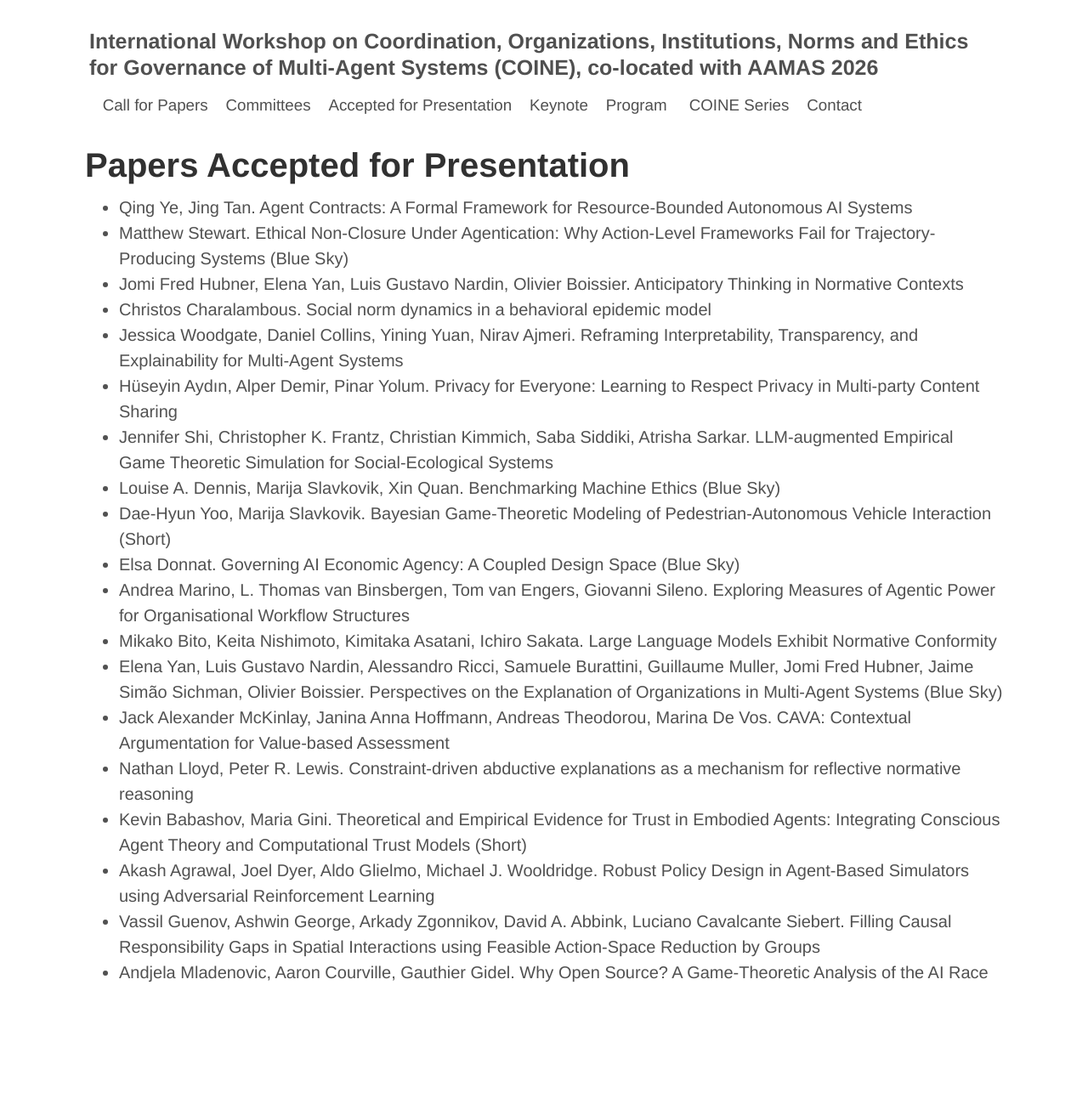
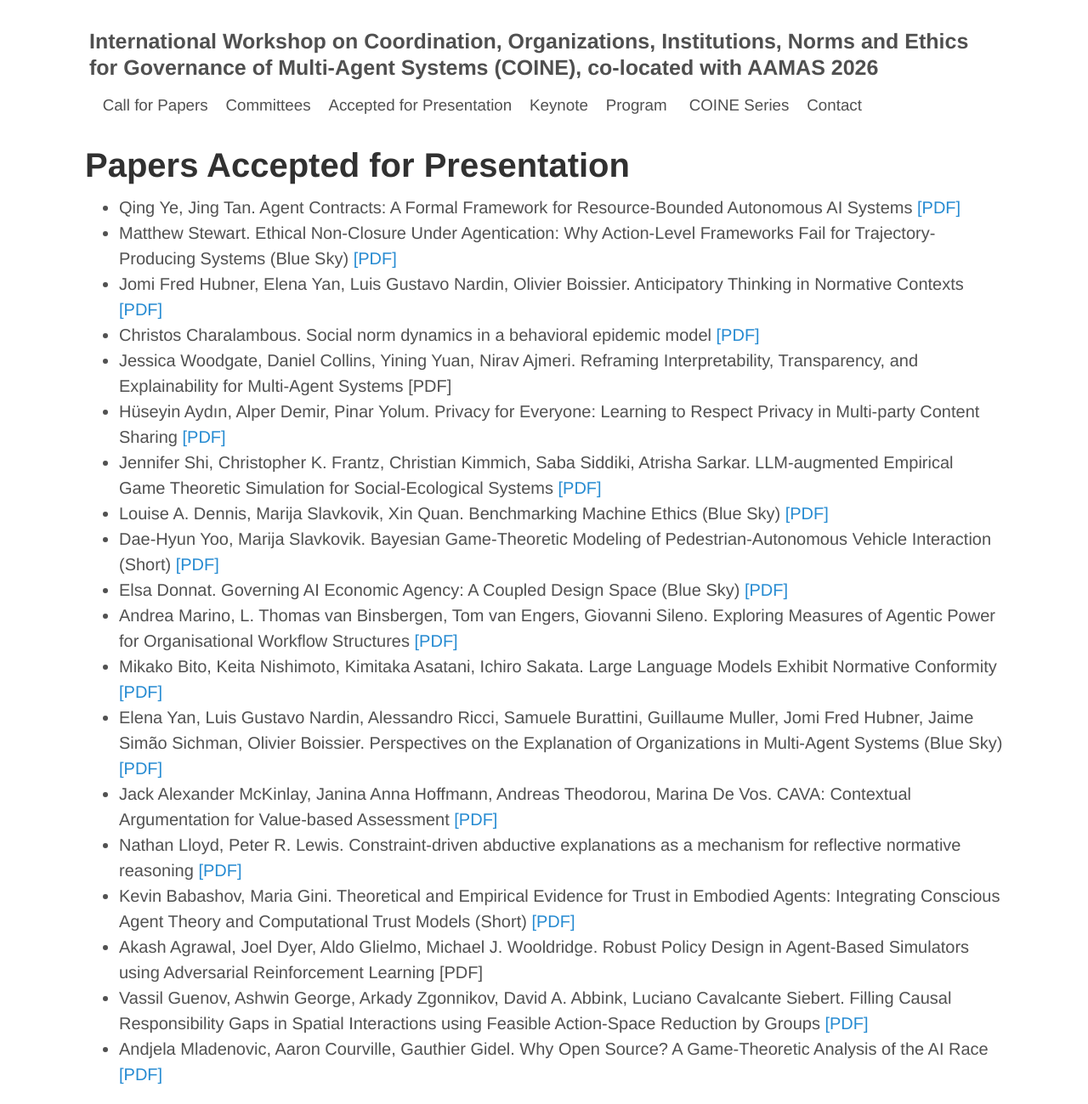
Before and after one commit to coin-workshop/coine-2026-paphos, a Jekyll site: the page built from accepted_for_presentation.md, in a window 1280 px wide. Shown: the whole page at 85% size. Built offline with Jekyll 4.4.1, drawn with Linux system fonts in a browser that asks for light colours; before the commit the page ends 1179 px from its top, so only the background shows below that.

Commit message:
camera ready papers

```diff
--- a/accepted_for_presentation.md
+++ b/accepted_for_presentation.md
@@ -6,22 +6,22 @@ robots: noindex
 
 # Papers Accepted for Presentation
 
-- Qing Ye, Jing Tan. Agent Contracts: A Formal Framework for Resource-Bounded Autonomous AI Systems
-- Matthew Stewart. Ethical Non-Closure Under Agentication: Why Action-Level Frameworks Fail for Trajectory-Producing Systems (Blue Sky)
-- Jomi Fred Hubner, Elena Yan, Luis Gustavo Nardin, Olivier Boissier. Anticipatory Thinking in Normative Contexts
-- Christos Charalambous. Social norm dynamics in a behavioral epidemic model
-- Jessica Woodgate, Daniel Collins, Yining Yuan, Nirav Ajmeri. Reframing Interpretability, Transparency, and Explainability for Multi-Agent Systems
-- Hüseyin Aydın, Alper Demir, Pinar Yolum. Privacy for Everyone: Learning to Respect Privacy in Multi-party Content Sharing
-- Jennifer Shi, Christopher K. Frantz, Christian Kimmich, Saba Siddiki, Atrisha Sarkar. LLM-augmented Empirical Game Theoretic Simulation for Social-Ecological Systems
-- Louise A. Dennis, Marija Slavkovik, Xin Quan.	Benchmarking Machine Ethics	(Blue Sky)
-- Dae-Hyun Yoo, Marija Slavkovik. Bayesian Game-Theoretic Modeling of Pedestrian-Autonomous Vehicle Interaction	(Short)
-- Elsa Donnat. Governing AI Economic Agency: A Coupled Design Space (Blue Sky)
-- Andrea Marino, L. Thomas van Binsbergen, Tom van Engers, Giovanni Sileno.	Exploring Measures of Agentic Power for Organisational Workflow Structures
-- Mikako Bito, Keita Nishimoto, Kimitaka Asatani, Ichiro Sakata. Large Language Models Exhibit Normative Conformity
-- Elena Yan, Luis Gustavo Nardin, Alessandro Ricci, Samuele Burattini, Guillaume Muller, Jomi Fred Hubner, Jaime Simão Sichman, Olivier Boissier. Perspectives on the Explanation of Organizations in Multi-Agent Systems (Blue Sky)
-- Jack Alexander McKinlay, Janina Anna Hoffmann, Andreas Theodorou, Marina De Vos. CAVA: Contextual Argumentation for Value-based Assessment
-- Nathan Lloyd, Peter R. Lewis.	Constraint-driven abductive explanations as a mechanism for reflective normative reasoning
-- Kevin Babashov, Maria Gini. Theoretical and Empirical Evidence for Trust in Embodied Agents: Integrating Conscious Agent Theory and Computational Trust Models (Short)
-- Akash Agrawal, Joel Dyer, Aldo Glielmo, Michael J. Wooldridge. Robust Policy Design in Agent-Based Simulators using Adversarial Reinforcement Learning
-- Vassil Guenov, Ashwin George, Arkady Zgonnikov, David A. Abbink, Luciano Cavalcante Siebert. Filling Causal Responsibility Gaps in Spatial Interactions using Feasible Action-Space Reduction by Groups
-- Andjela Mladenovic, Aaron Courville, Gauthier Gidel. Why Open Source? A Game-Theoretic Analysis of the AI Race
+- Qing Ye, Jing Tan. Agent Contracts: A Formal Framework for Resource-Bounded Autonomous AI Systems [\[PDF\]]({{ site.path }}/papers/paper_1.pdf)
+- Matthew Stewart. Ethical Non-Closure Under Agentication: Why Action-Level Frameworks Fail for Trajectory-Producing Systems (Blue Sky) [\[PDF\]]({{ site.path }}/papers/paper_2.pdf)
+- Jomi Fred Hubner, Elena Yan, Luis Gustavo Nardin, Olivier Boissier. Anticipatory Thinking in Normative Contexts [\[PDF\]]({{ site.path }}/papers/paper_3.pdf)
+- Christos Charalambous. Social norm dynamics in a behavioral epidemic model [\[PDF\]]({{ site.path }}/papers/paper_5.pdf)
+- Jessica Woodgate, Daniel Collins, Yining Yuan, Nirav Ajmeri. Reframing Interpretability, Transparency, and Explainability for Multi-Agent Systems \[PDF\]
+- Hüseyin Aydın, Alper Demir, Pinar Yolum. Privacy for Everyone: Learning to Respect Privacy in Multi-party Content Sharing	[\[PDF\]]({{ site.path }}/papers/paper_8.pdf)
+- Jennifer Shi, Christopher K. Frantz, Christian Kimmich, Saba Siddiki, Atrisha Sarkar. LLM-augmented Empirical Game Theoretic Simulation for Social-Ecological Systems	[\[PDF\]]({{ site.path }}/papers/paper_10.pdf)
+- Louise A. Dennis, Marija Slavkovik, Xin Quan.	Benchmarking Machine Ethics	(Blue Sky) [\[PDF\]]({{ site.path }}/papers/paper_11.pdf)
+- Dae-Hyun Yoo, Marija Slavkovik. Bayesian Game-Theoretic Modeling of Pedestrian-Autonomous Vehicle Interaction	(Short) [\[PDF\]]({{ site.path }}/papers/paper_12.pdf)
+- Elsa Donnat. Governing AI Economic Agency: A Coupled Design Space (Blue Sky) [\[PDF\]]({{ site.path }}/papers/paper_13.pdf)
+- Andrea Marino, L. Thomas van Binsbergen, Tom van Engers, Giovanni Sileno.	Exploring Measures of Agentic Power for Organisational Workflow Structures [\[PDF\]]({{ site.path }}/papers/paper_14.pdf)
+- Mikako Bito, Keita Nishimoto, Kimitaka Asatani, Ichiro Sakata. Large Language Models Exhibit Normative Conformity [\[PDF\]]({{ site.path }}/papers/paper_15.pdf)
+- Elena Yan, Luis Gustavo Nardin, Alessandro Ricci, Samuele Burattini, Guillaume Muller, Jomi Fred Hubner, Jaime Simão Sichman, Olivier Boissier. Perspectives on the Explanation of Organizations in Multi-Agent Systems (Blue Sky) [\[PDF\]]({{ site.path }}/papers/paper_16.pdf)
+- Jack Alexander McKinlay, Janina Anna Hoffmann, Andreas Theodorou, Marina De Vos. CAVA: Contextual Argumentation for Value-based Assessment [\[PDF\]]({{ site.path }}/papers/paper_17.pdf)
+- Nathan Lloyd, Peter R. Lewis.	Constraint-driven abductive explanations as a mechanism for reflective normative reasoning [\[PDF\]]({{ site.path }}/papers/paper_18.pdf)
+- Kevin Babashov, Maria Gini. Theoretical and Empirical Evidence for Trust in Embodied Agents: Integrating Conscious Agent Theory and Computational Trust Models (Short) [\[PDF\]]({{ site.path }}/papers/paper_19.pdf)
+- Akash Agrawal, Joel Dyer, Aldo Glielmo, Michael J. Wooldridge. Robust Policy Design in Agent-Based Simulators using Adversarial Reinforcement Learning \[PDF\]
+- Vassil Guenov, Ashwin George, Arkady Zgonnikov, David A. Abbink, Luciano Cavalcante Siebert. Filling Causal Responsibility Gaps in Spatial Interactions using Feasible Action-Space Reduction by Groups [\[PDF\]]({{ site.path }}/papers/paper_23.pdf)
+- Andjela Mladenovic, Aaron Courville, Gauthier Gidel. Why Open Source? A Game-Theoretic Analysis of the AI Race [\[PDF\]]({{ site.path }}/papers/paper_24.pdf)
```
Also changed, not shown: 17 other files.
